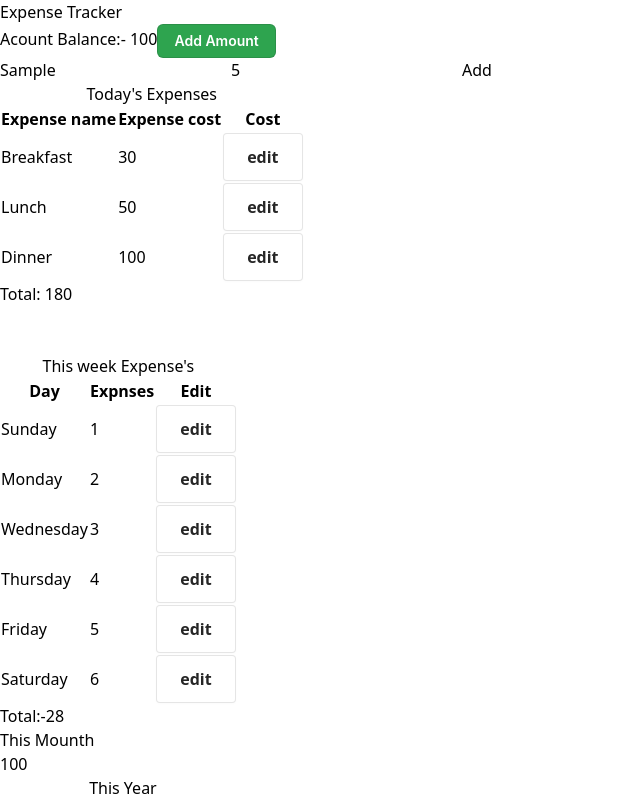
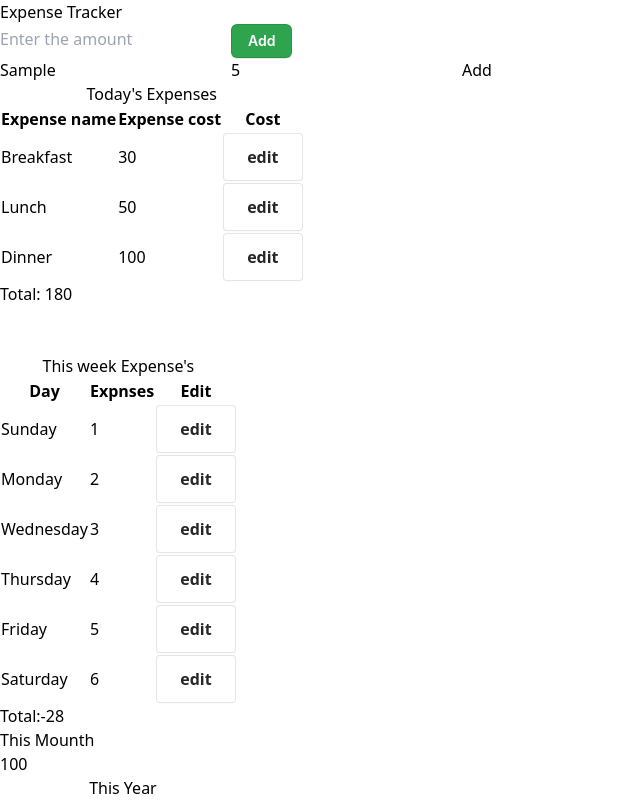
Before and after one commit to kirankiran26/Expense-Tracker, a React (Vite) app: page / in a window 1280 px wide. Both pictures are taken after typing "Sample", "5" into the empty fields and a click on the button "Add Amount". Shown: the top 800 px of the page, without its empty margins (0-640 px from the left). Built offline with nearby package versions, Linux system fonts and the light colour scheme.

Commit message:
local storage of balance

```diff
--- a/src/Expensetracker.jsx
+++ b/src/Expensetracker.jsx
@@ -19,7 +19,19 @@ const Expensetracker = () => {
   const [sum, setsum] = useState(0);
   const [weeksum,setweelsum]=useState(0);
   const [yearsum,setyearsum]=useState(0);
-  const [balance ,setbalance]=useState(100)
+  const [addamount,setaddamount]=useState(false);
+  const [newaddingamount,setnewaddingamount]=useState('');
+  const [balance, setBalance] = useState(() => {
+    // Retrieve the balance from localStorage, or set it to 100 if not found
+    const savedBalance = localStorage.getItem('balance');
+    return savedBalance !== null ? parseInt(savedBalance, 10) : 100;
+});
+
+
+useEffect(() => {
+  // Update localStorage whenever balance changes
+  localStorage.setItem('balance', balance);
+}, [balance]);
 
   useEffect(() => {
     tofindtotalsum()
@@ -51,16 +63,34 @@ const Expensetracker = () => {
     }
   }
 
+  const updatingaddedamount=()=>{
+    const addedamount=parseInt(newaddingamount,10);
+    if(!isNaN(addedamount)) {
+    setBalance((prevbalance)=>prevbalance+addedamount);
+      setaddamount(false);
+      setnewaddingamount('')
+    }
+  }
+
   return (
     <div >
      <div >
      <div >
         <h1 className="font-bold text-2xl text-center ">Expense Tracker</h1>
       </div>
-      <div className="text-end font-bold">
-        Acount Balance:- {balance}
-        <button className="button-3 mx-5" role="button">Add Amount</button>
-      </div>
+        {
+         addamount ? (
+         <div className="text-end font-bold">
+           <input type="number" className="mx-5 " value={newaddingamount} onChange={(evt)=>setnewaddingamount(evt.target.value)} placeholder='Enter the amount' id="" />
+           <button className="button-3 mx-5" role="button" onClick={(evt)=>updatingaddedamount(evt)}>Add </button>
+         </div>
+         ):(
+          <div className="text-end font-bold">
+          Acount Balance:- {balance}
+          <button className="button-3 mx-5" role="button" onClick={(evt)=>setaddamount(true)}>Add Amount</button>
+        </div>
+         )
+        }
      </div>
 
       <div className="flex justify-center mb-5">
@@ -102,7 +132,7 @@ const Expensetracker = () => {
             {
               Expenselist.name.map((item,index)=>(
                 <tr key={index} className="text-center border-b border-gray-200 ">
-                <td>{item}</td>
+                <td className="capitalize">{item}</td>
                 <td>{Expenselist.amount[index]}</td>
                 <td>
                 <button class="button-6" role="button">edit</button>
```
